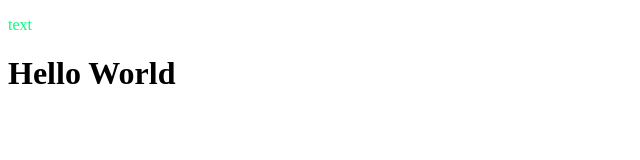
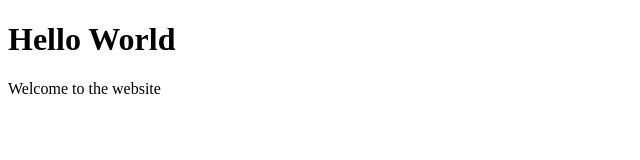
Before and after one commit to Bwalkyuk/website, a plain HTML site: page index.html in a window 1280 px wide. Shown: the whole page, without its empty margins (0-640 px from the left). Drawn offline with Linux system fonts and the light colour scheme.

Commit message:
EDIT: Update text for index.html

```diff
--- a/index.html
+++ b/index.html
@@ -4,10 +4,10 @@
     <meta charset="UTF-8">
     <meta http-equiv="X-UA-Compatible" content="IE=edge">
     <meta name="viewport" content="width=device-width, initial-scale=1.0">
-    <title>Document</title>
+    <title>Homepage</title>
 </head>
 <body>
-    <p style="color:#00ff80;"> text </p>
     <h1>Hello World</h1>
+    <p>Welcome to the website</p>
 </body>
 </html>
```
